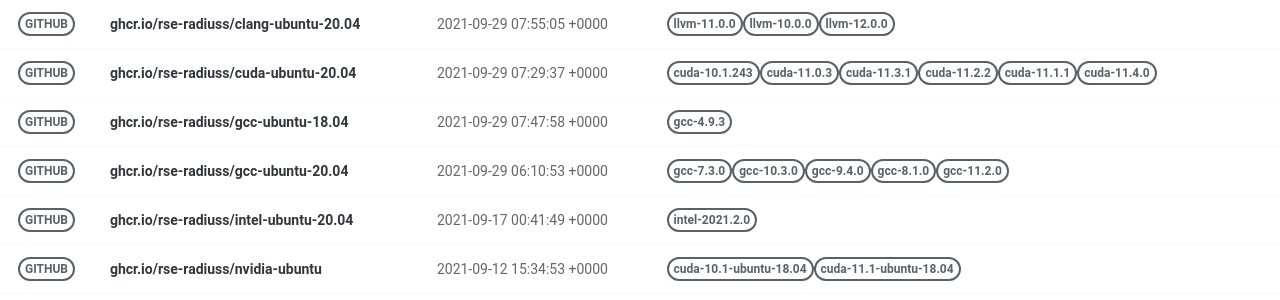
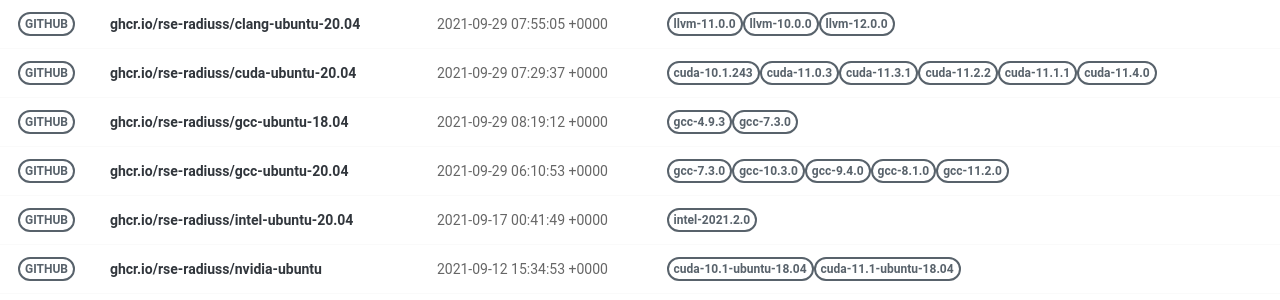
Before and after one commit to rse-ops/docker-images, a Jekyll site: the page built from pages/index.md, in a window 1280 px wide. Shown: the part 179-479 px from the top of the page. Built offline with Jekyll 4.4.1, drawn with Linux system fonts in a browser that asks for light colours; nearby versions of some CDN libraries.

Commit message:
Automated push to update library 2021-09-29

```diff
--- a/_library/ghcr.io-rse-radiuss-gcc-ubuntu-18.04.md
+++ b/_library/ghcr.io-rse-radiuss-gcc-ubuntu-18.04.md
@@ -1,7 +1,7 @@
 ---
 layout: container
 name: ghcr.io/rse-radiuss/gcc-ubuntu-18.04
-updated_at: 2021-09-29 07:47:58.704811
+updated_at: 2021-09-29 08:19:12.572377
 
 
 container_url: https://github.com/orgs/rse-radiuss/packages/container/package/gcc-ubuntu-18.04
@@ -9,5 +9,8 @@ versions:
  - tag: gcc-4.9.3
    dockerfile: https://github.com/rse-radiuss/docker-images/blob/main/ubuntu/gcc/Dockerfile
    manifest: https://crane.ggcr.dev/manifest/ghcr.io/rse-radiuss/gcc-ubuntu-18.04:gcc-4.9.3
+ - tag: gcc-7.3.0
+   dockerfile: https://github.com/rse-radiuss/docker-images/blob/main/ubuntu/gcc/Dockerfile
+   manifest: https://crane.ggcr.dev/manifest/ghcr.io/rse-radiuss/gcc-ubuntu-18.04:gcc-7.3.0
 
 ---
```
